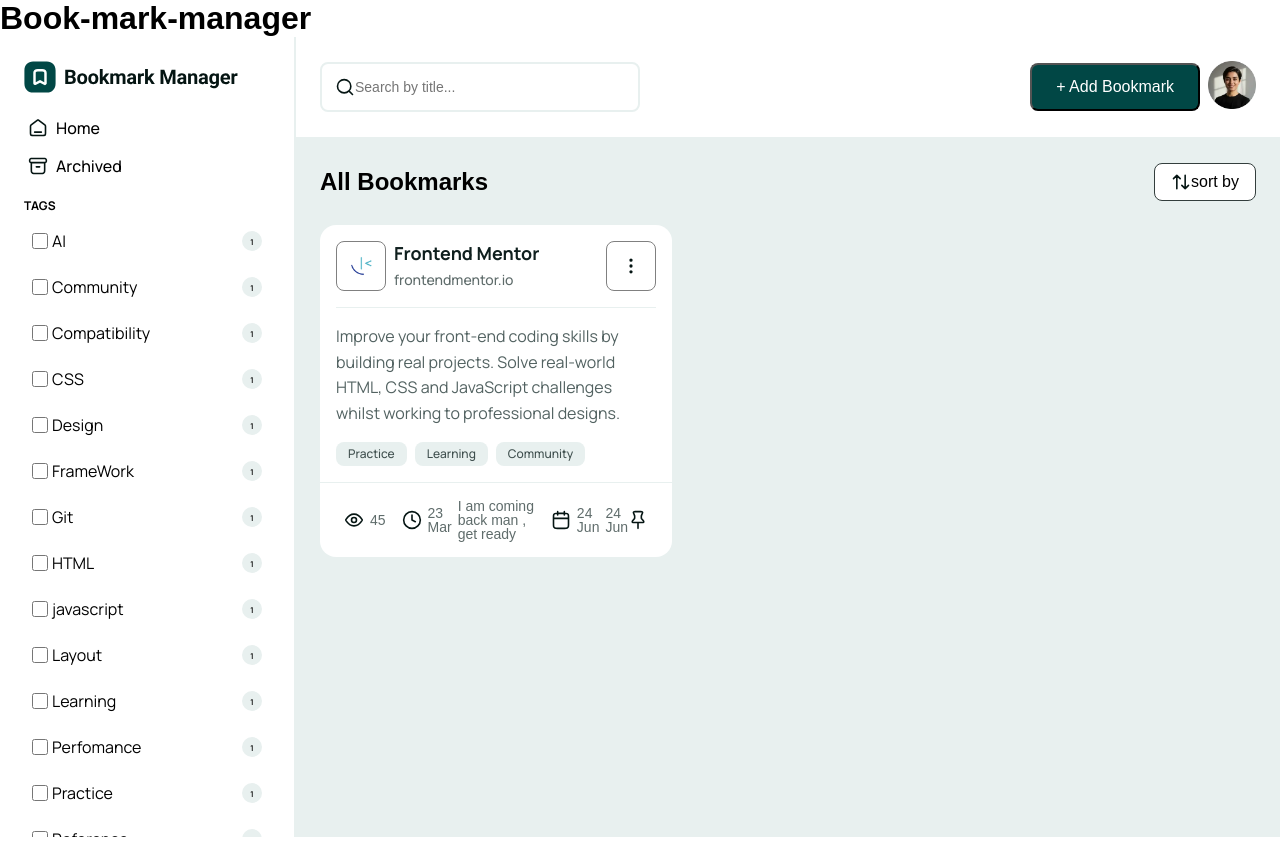
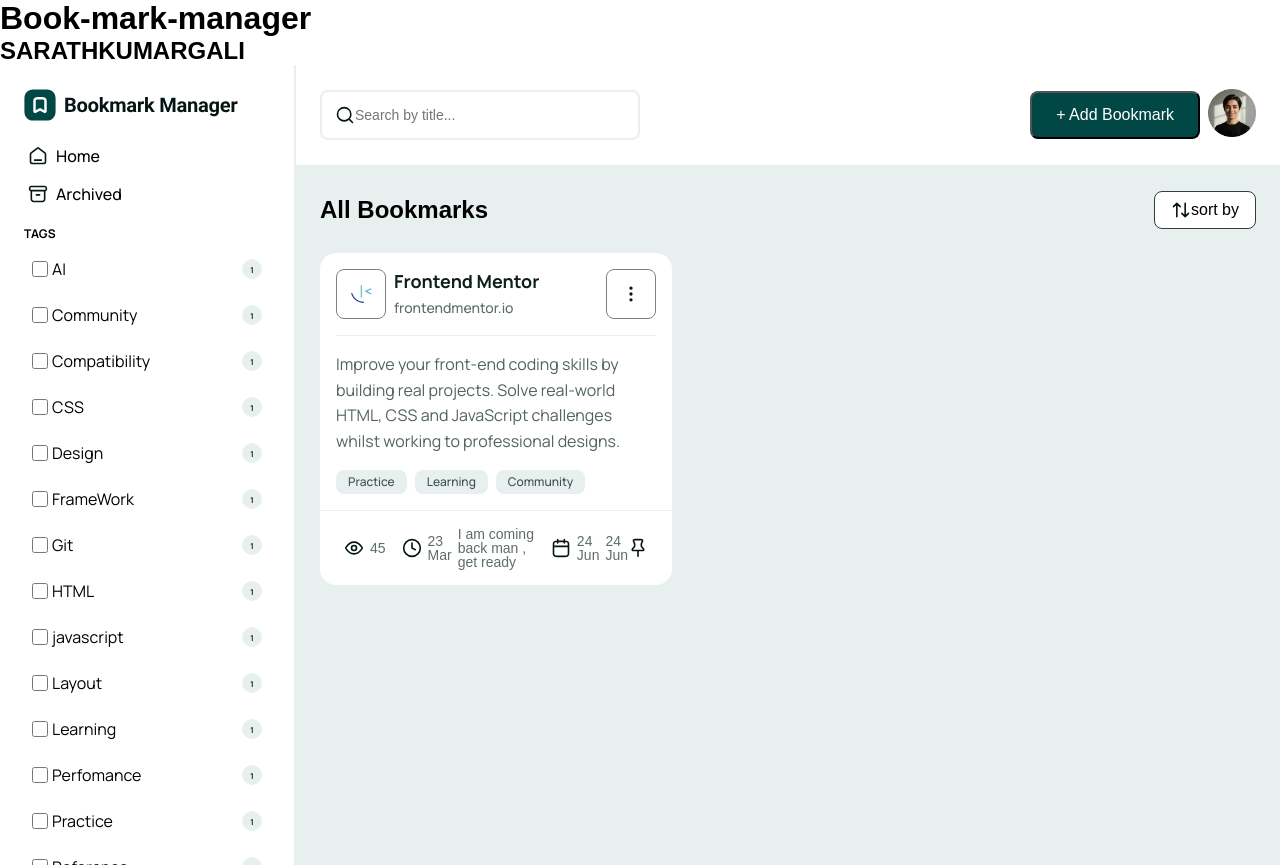
Before and after one commit to Sarathkumargali/Book-mark-manager-App, a website: page Book-Mark-Manager-app-master/starter-code/index.html in a window 1280 px wide. Before the commit the page ends 837 px from the top, so only its background shows below. Drawn offline with Linux system fonts and the light colour scheme.

Commit message:
changing html

```diff
--- a/Book-Mark-Manager-app-master/starter-code/index.html
+++ b/Book-Mark-Manager-app-master/starter-code/index.html
@@ -5,6 +5,7 @@
     <meta name="viewport" content="width=device-width, initial-scale=1.0" />
     <link rel="stylesheet" href="style.css" />
     <h1>Book-mark-manager</h1>
+    <h2>SARATHKUMARGALI</h2>
 
     <link
       rel="icon"
```
